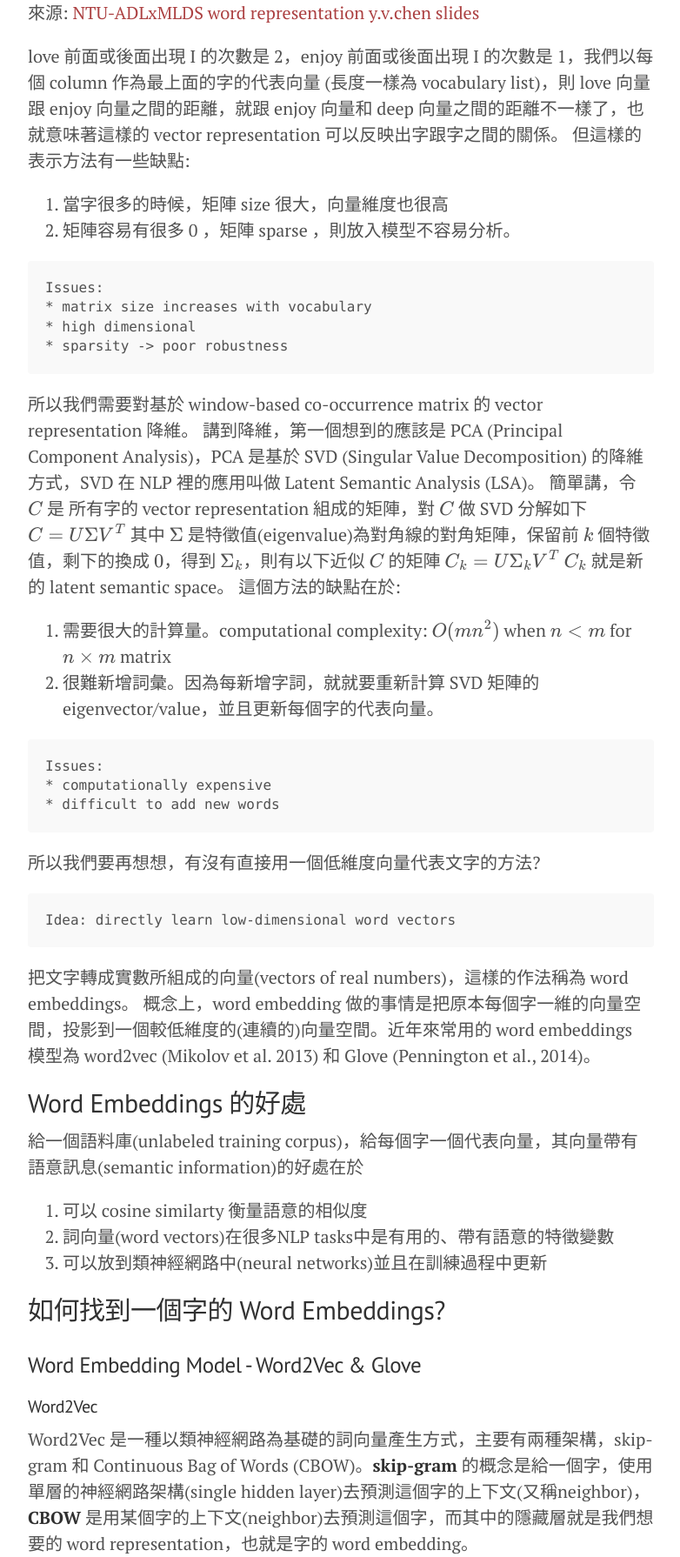
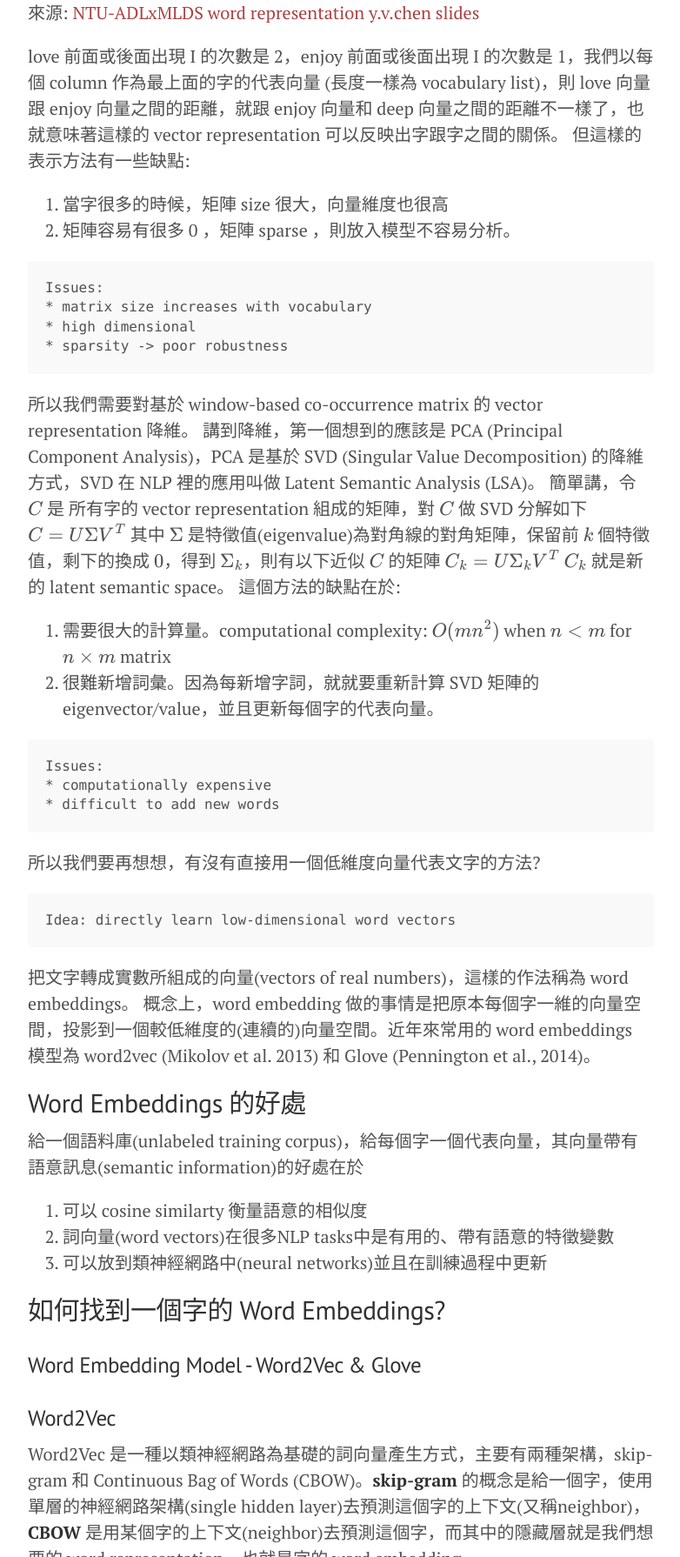
Before and after one commit to wantinghuang/wantinghuang.github.io, a Jekyll site: the page built from _posts/2018-07-05-word-representation.md, in a window 1280 px wide. Shown: the part 2061-3851 px from the top of the page at 87% size, without its empty margins (248-1030 px from the left). Built offline with Jekyll 4.4.1, drawn with Linux system fonts in a browser that asks for light colours; formulas are drawn with MathJax 3; grey boxes are pictures that could not be loaded.

```diff
--- a/_posts/2018-07-05-word-representation.md
+++ b/_posts/2018-07-05-word-representation.md
@@ -80,7 +80,7 @@ Idea: directly learn low-dimensional word vectors
 
 ## 如何找到一個字的 Word Embeddings?
 ### Word Embedding Model - Word2Vec & Glove
-#### Word2Vec
+### Word2Vec
 
 Word2Vec 是一種以類神經網路為基礎的詞向量產生方式，主要有兩種架構，skip-gram 和 Continuous Bag of Words (CBOW)。**skip-gram** 的概念是給一個字，使用單層的神經網路架構(single hidden layer)去預測這個字的上下文(又稱neighbor)，**CBOW** 是用某個字的上下文(neighbor)去預測這個字，而其中的隱藏層就是我們想要的 word representation，也就是字的 word embedding。
 
@@ -142,7 +142,7 @@ Empirical setting: unigram model raised to the power of 3/4
 ![NEG empirical example](https://i.imgur.com/whvarGY.png)
 
 
-#### GloVe
+### GloVe
 另一種近年來常用的 word embeddings 模型為 GloVe，由 Pennington 等人提出。
 細節可參考: [Pennington et al., ”GloVe: Global Vectors for Word Representation ,” in EMNLP, 2014](https://nlp.stanford.edu/pubs/glove.pdf)
 
```
